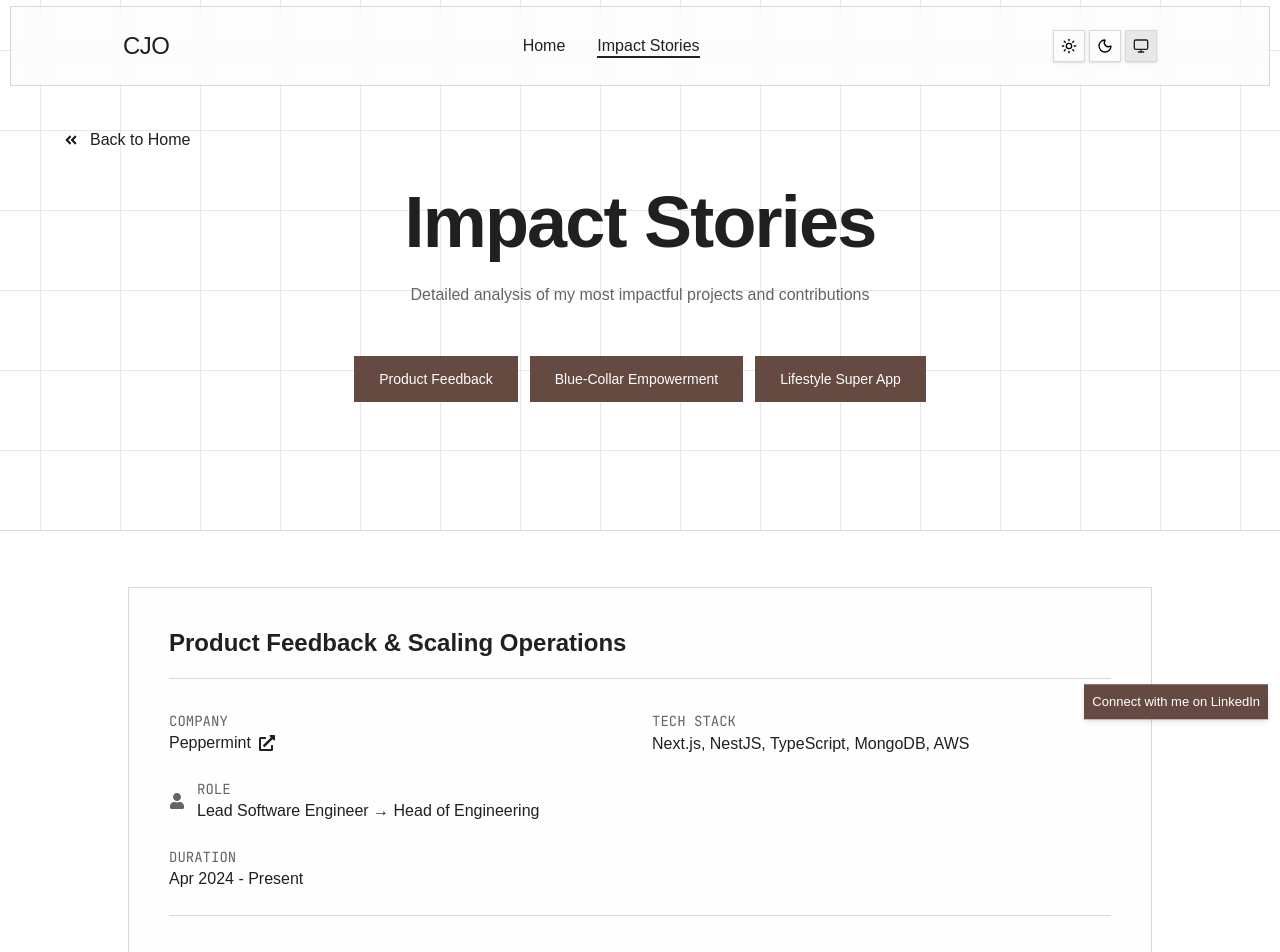
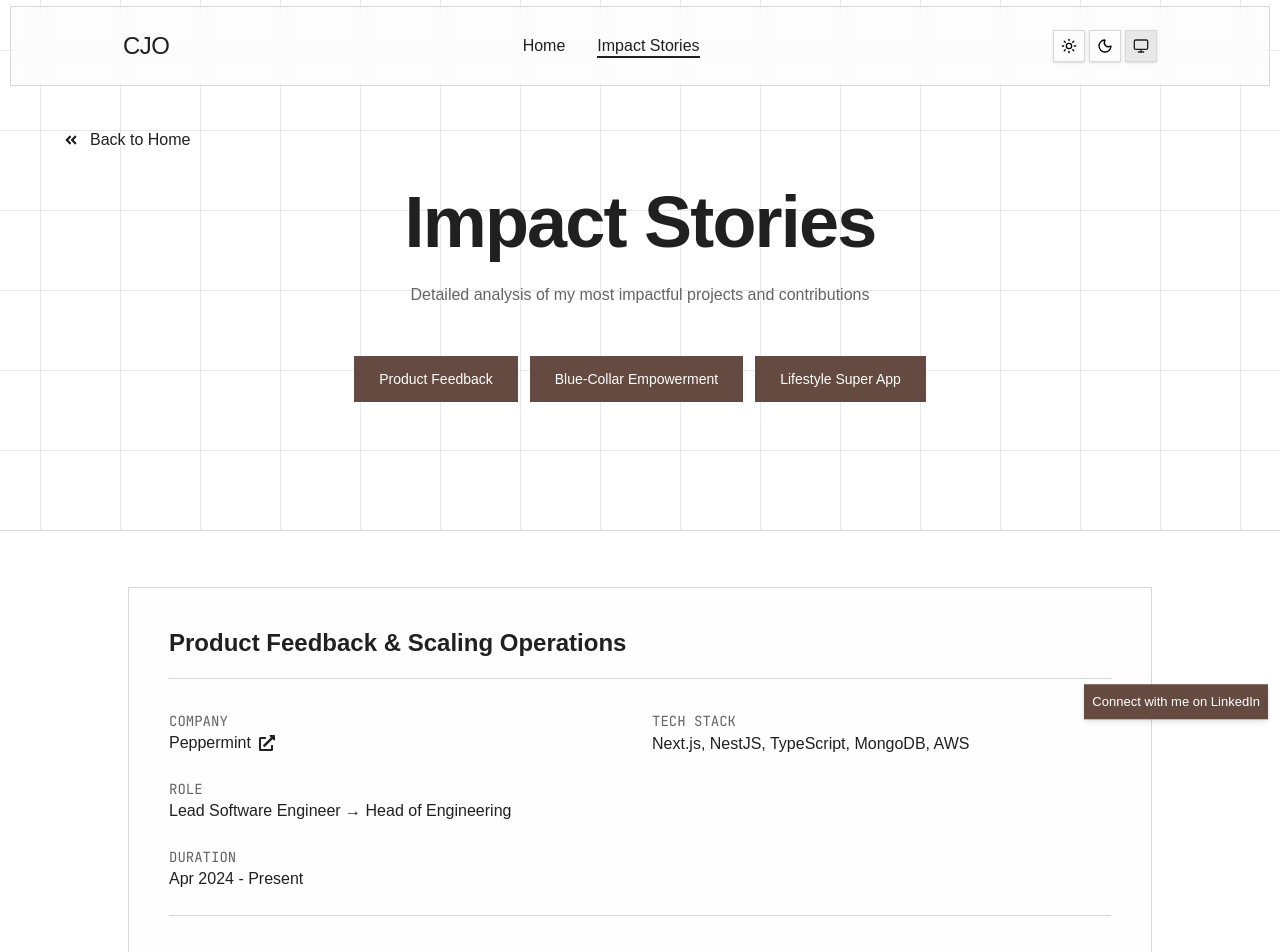
Before and after one commit to jason-ezenwa/chukwuemelie-jason-ezenwa-portfolio, a Next.js app: page /impact-stories in a window 1280 px wide. Shown: the top 952 px of the page. Built offline with nearby package versions, Linux system fonts and the light colour scheme; a web font is replaced by a local one.

Commit message:
fix(impact-stories): remove peppermint role icon

```diff
--- a/src/pages/impact-stories.tsx
+++ b/src/pages/impact-stories.tsx
@@ -217,10 +217,6 @@ const ImpactStories = () => {
                       </Link>
                     </div>
                   </div>
-                  <div className="flex items-center gap-3">
-                    <div className="rounded-md">
-                      <FaUser className="text-muted-foreground text-sm sm:text-base" />
-                    </div>
                   <div>
                     <p className="font-mono text-xs sm:text-sm text-muted-foreground uppercase">
                       ROLE
@@ -228,7 +224,6 @@ const ImpactStories = () => {
                     <p className="text-sm sm:text-base text-foreground">
                       Lead Software Engineer → Head of Engineering
                     </p>
-                    </div>
                   </div>
                   <div>
                     <p className="font-mono text-xs sm:text-sm text-muted-foreground uppercase">
```
Lines whose indentation alone changed are shown as unchanged.
